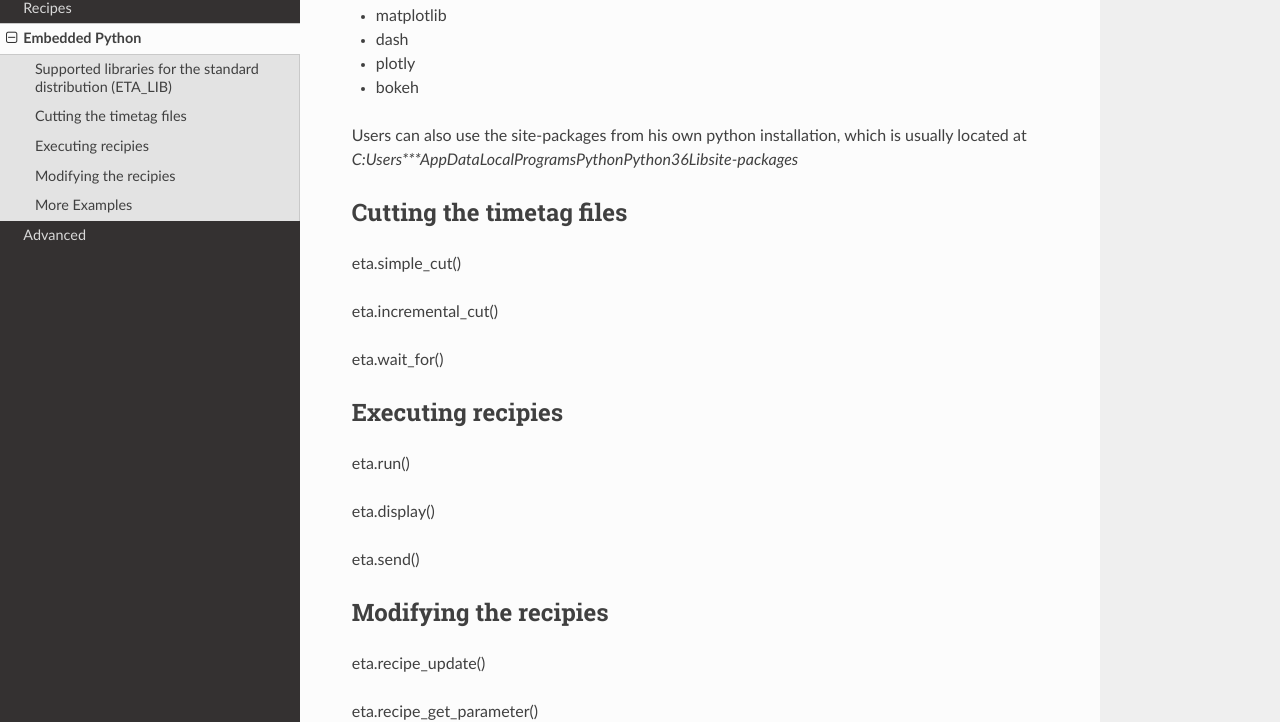
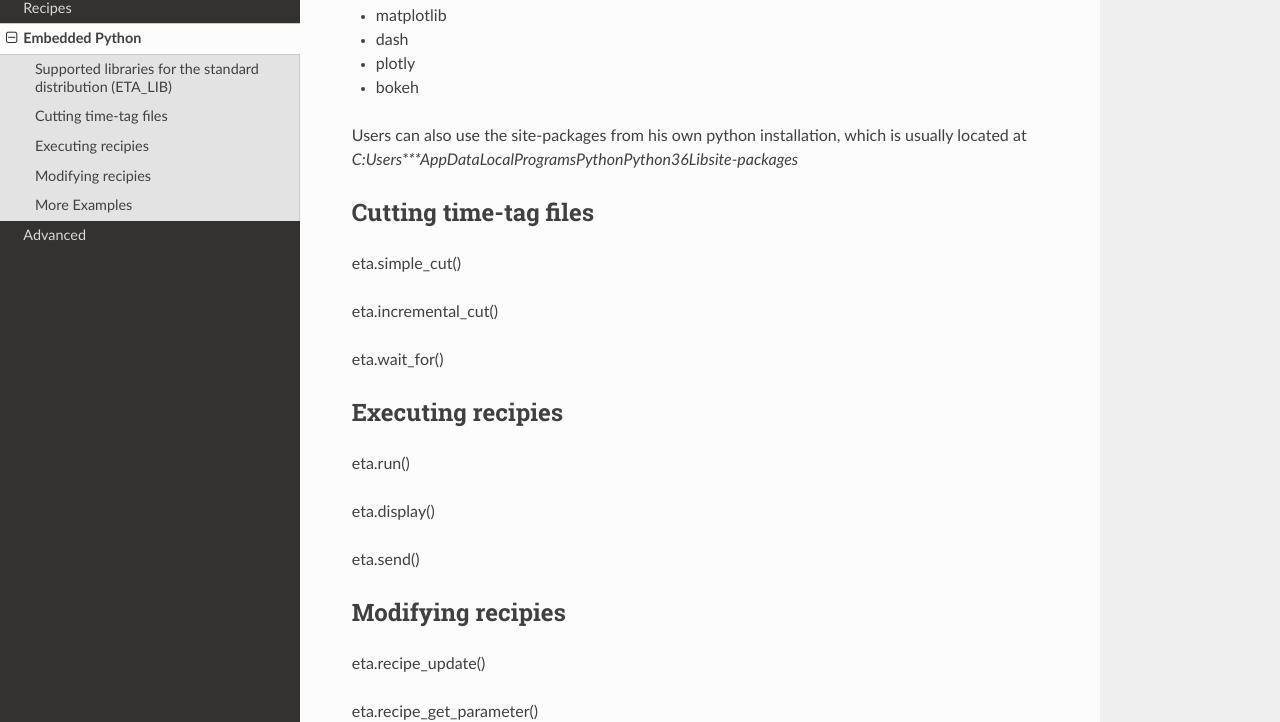
Before and after one commit to timetag/timetag.github.io, a Sphinx documentation site: the page built from docs/python.rst, in a window 1280 px wide and 1349 px high. Shown: the part 284-1006 px from the top of the window. Built offline with Sphinx 7.4.7 and the Read the Docs theme 2.0.0, drawn with Linux system fonts in a browser that asks for light colours.

Commit message:
Update python.rst

```diff
--- a/docs/python.rst
+++ b/docs/python.rst
@@ -15,7 +15,7 @@ Supported libraries for the standard distribution (ETA_LIB)
 Users can also use the site-packages from his own python installation,
 which is usually located at `C:\Users\***\AppData\Local\Programs\Python\Python36\Lib\site-packages`
 
-Cutting the timetag files
+Cutting time-tag files
 -----
 eta.simple_cut()
 
@@ -33,8 +33,7 @@ eta.display()
 eta.send()
 
 
-
-Modifying the recipies
+Modifying recipies
 ------
 
 eta.recipe_update()
```
